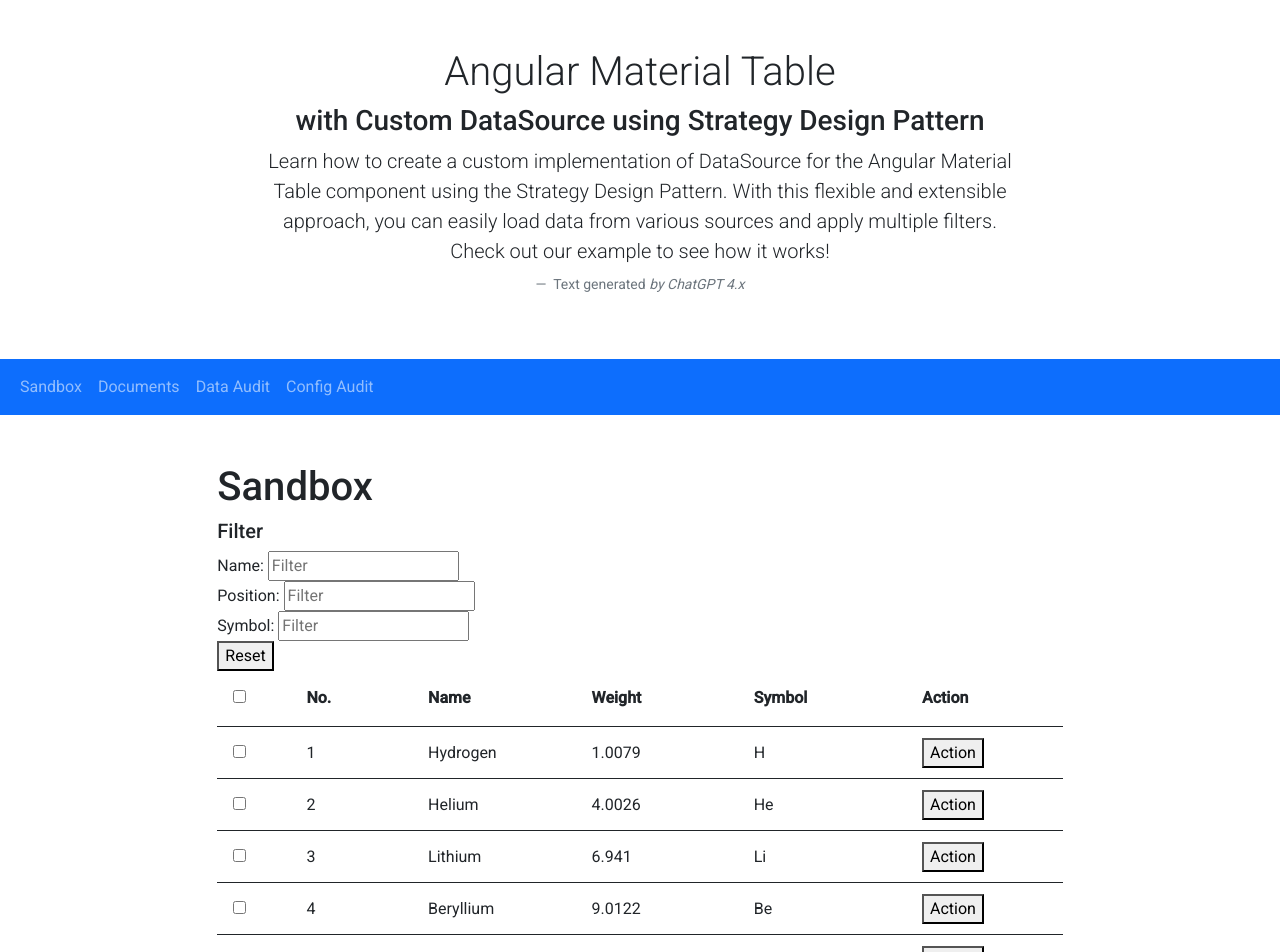
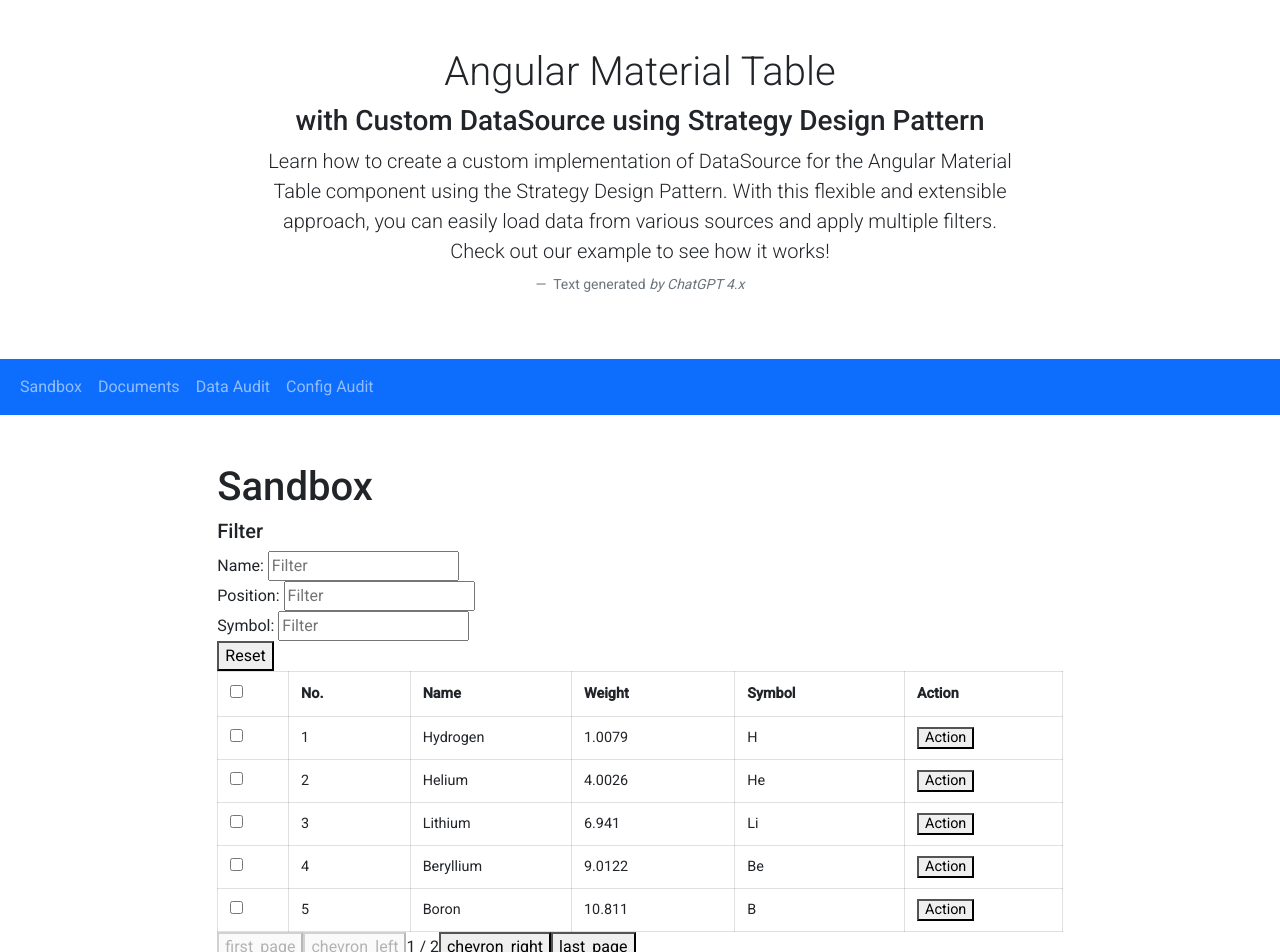
Before and after one commit to vanrado/angular-data-grid, an Angular app: page /sandbox in a window 1280 px wide. Shown: the top 952 px of the page. Built offline with nearby package versions, Linux system fonts and the light colour scheme.

Commit message:
feat(grid-data): some styles

```diff
--- a/src/app/shared/grid-data/grid-data/grid-data.component.scss
+++ b/src/app/shared/grid-data/grid-data/grid-data.component.scss
@@ -0,0 +1,29 @@
+$mc-cell-border: 1px solid rgba(0, 0, 0, 0.12);
+
+.mdc-data-table__table {
+  font-size: 90%;
+}
+.mdc-data-table__cell, .mdc-data-table__header-cell {
+  vertical-align: middle;
+  white-space: nowrap;
+  text-overflow: ellipsis;
+  line-height: 1rem;
+  position: relative;
+  border: $mc-cell-border;
+  border-collapse: collapse;
+  padding: 10px 12px;
+  box-sizing: border-box;
+}
+
+.mdc-data-table__header-row {
+  height: 45px;
+  font-weight: 500;
+}
+
+.mdc-data-table__row {
+  height: 40px;
+}
+
+.mdc-data-table__row:last-child .mdc-data-table__cell {
+  border-bottom: $mc-cell-border;
+}
```
